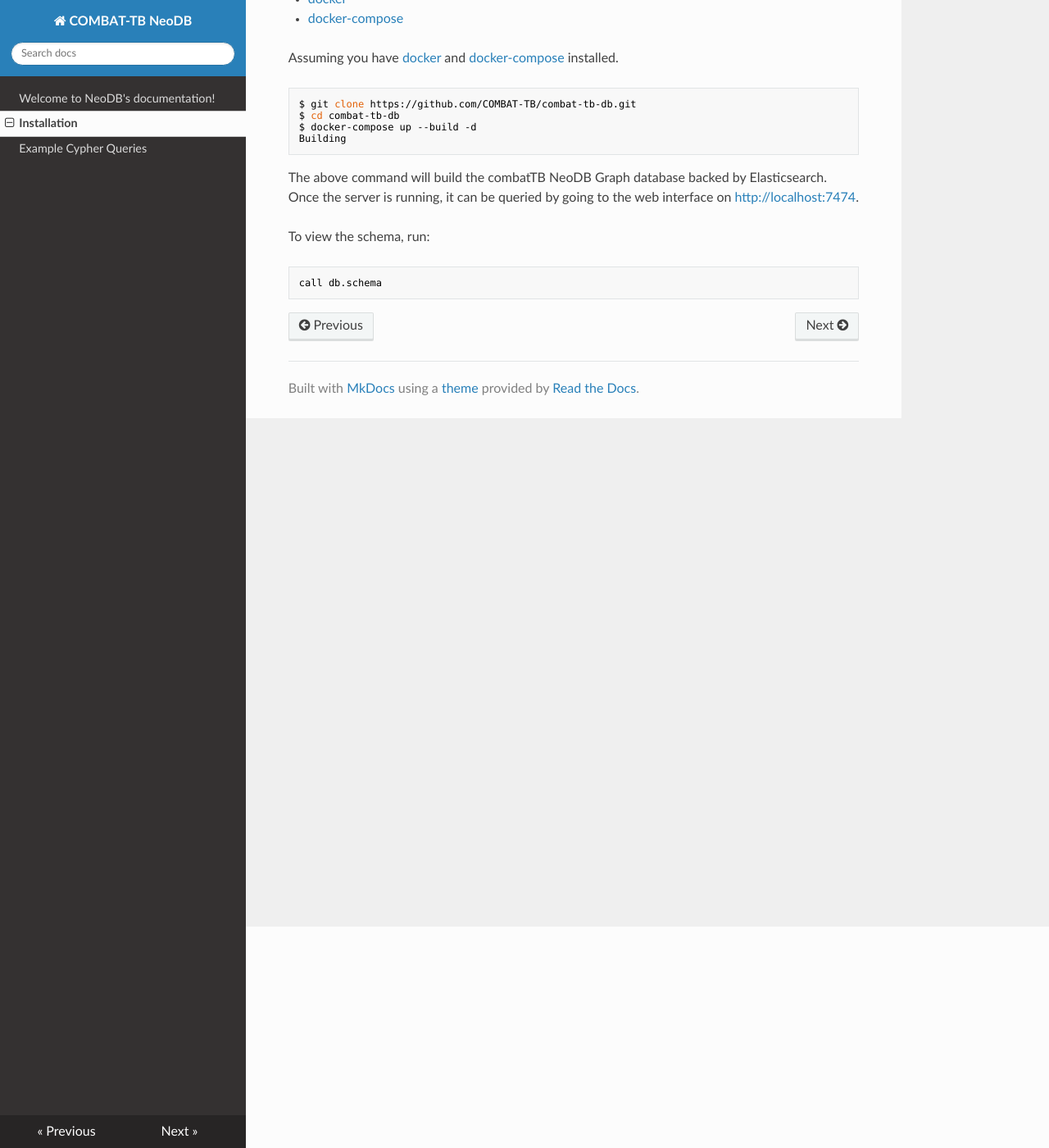
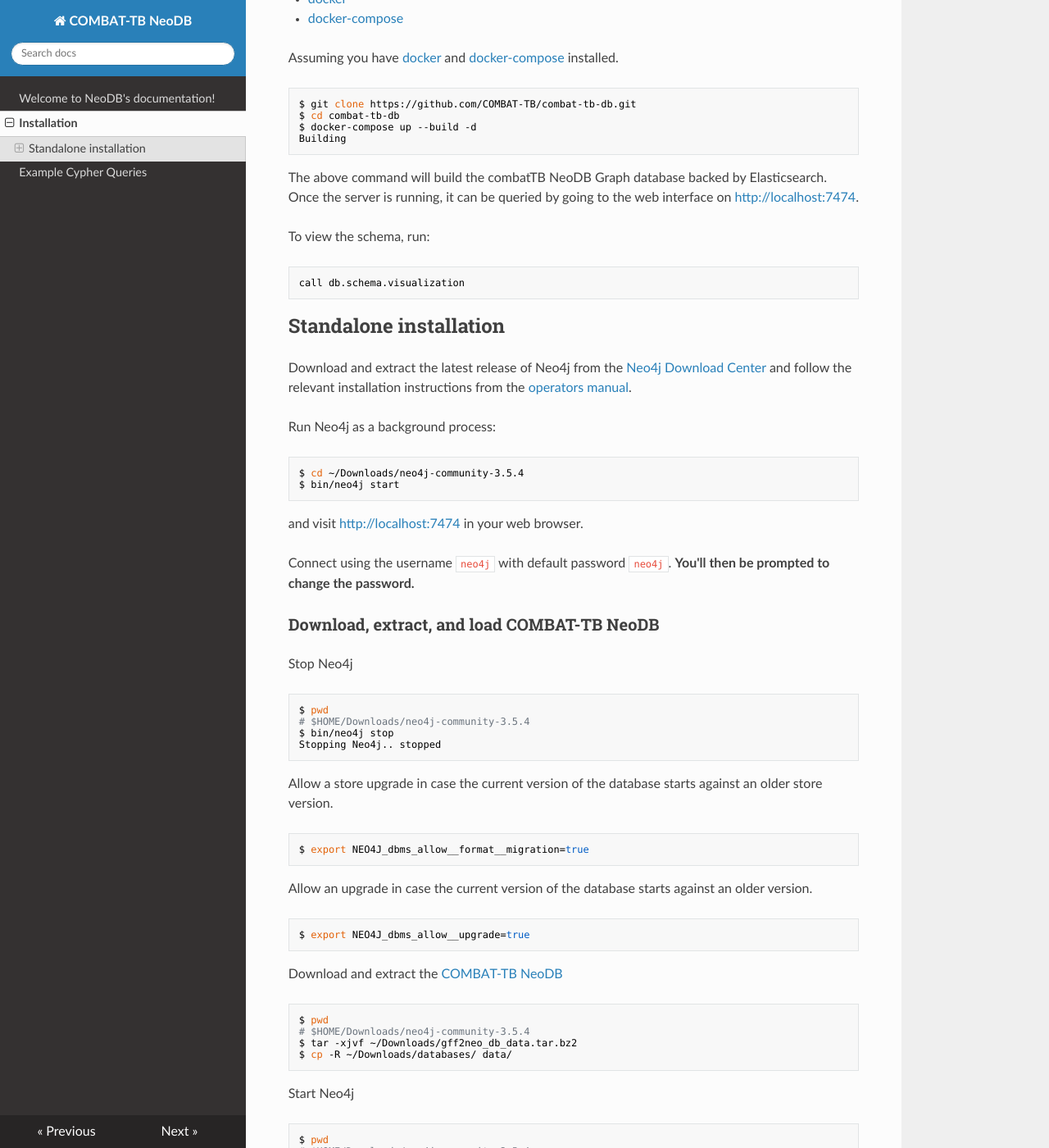
Before and after one commit to COMBAT-TB/combat-tb-neodb, an MkDocs documentation site: the page built from docs/installation.md, in a window 1280 px wide and 1400 px high, scrolled down 270 px. Shown: the whole window at 82% size. Built offline with MkDocs 1.6.1, drawn with Linux system fonts in a browser that asks for light colours; nearby versions of some CDN libraries; some of the changed text lies outside the part shown.

Commit message:
Browser guide and docs update.

````diff
--- a/docs/installation.md
+++ b/docs/installation.md
@@ -1,4 +1,4 @@
-# Installation
+# Using docker
 
 Local installation using `docker` and `docker-compose`
 
@@ -21,6 +21,69 @@
 
 To view the schema, run:
 
-```cypher
-call db.schema
+```java
+call db.schema.visualization
 ```
+
+## Standalone installation
+
+Download and extract the latest release of Neo4j from the [Neo4j Download Center](https://neo4j.com/download-center/#releases) and follow the relevant installation instructions from the [operators manual](https://neo4j.com/docs/operations-manual/current/installation/).
+
+Run Neo4j as a background process:
+
+```sh
+$ cd ~/Downloads/neo4j-community-3.5.4
+$ bin/neo4j start
+```
+
+and visit [http://localhost:7474](http://localhost:7474) in your web browser.
+
+Connect using the username `neo4j` with default password `neo4j`. **You'll then be prompted to change the password.**
+
+### Download, extract, and load COMBAT-TB NeoDB
+
+Stop Neo4j
+
+```sh
+$ pwd
+# $HOME/Downloads/neo4j-community-3.5.4
+$ bin/neo4j stop
+Stopping Neo4j.. stopped
+```
+
+Allow a store upgrade in case the current version of the database starts against an older store version.
+
+```sh
+$ export NEO4J_dbms_allow__format__migration=true
+```
+
+Allow an upgrade in case the current version of the database starts against an older version.
+
+```sh
+$ export NEO4J_dbms_allow__upgrade=true
+```
+
+Download and extract the [COMBAT-TB NeoDB](https://zenodo.org/record/1421060/files/gff2neo_db_data.tar.bz2?download=1)
+
+```sh
+$ pwd
+# $HOME/Downloads/neo4j-community-3.5.4
+$ tar -xjvf ~/Downloads/gff2neo_db_data.tar.bz2
+$ cp -R ~/Downloads/databases/ data/
+```
+
+Start Neo4j
+
+```sh
+$ pwd
+# $HOME/Downloads/neo4j-community-3.5.4
+$ bin/neo4j start
+```
+
+and visit [http://localhost:7474](http://localhost:7474) in your web browser.
+
+To view the schema, run:
+
+```java
+call db.schema.visualization
+```
````
Also changed, not shown: docker-compose.yml (+7 -7 lines), docs/example-cypher-queries.md (+10 -4 lines), 2 other files.
